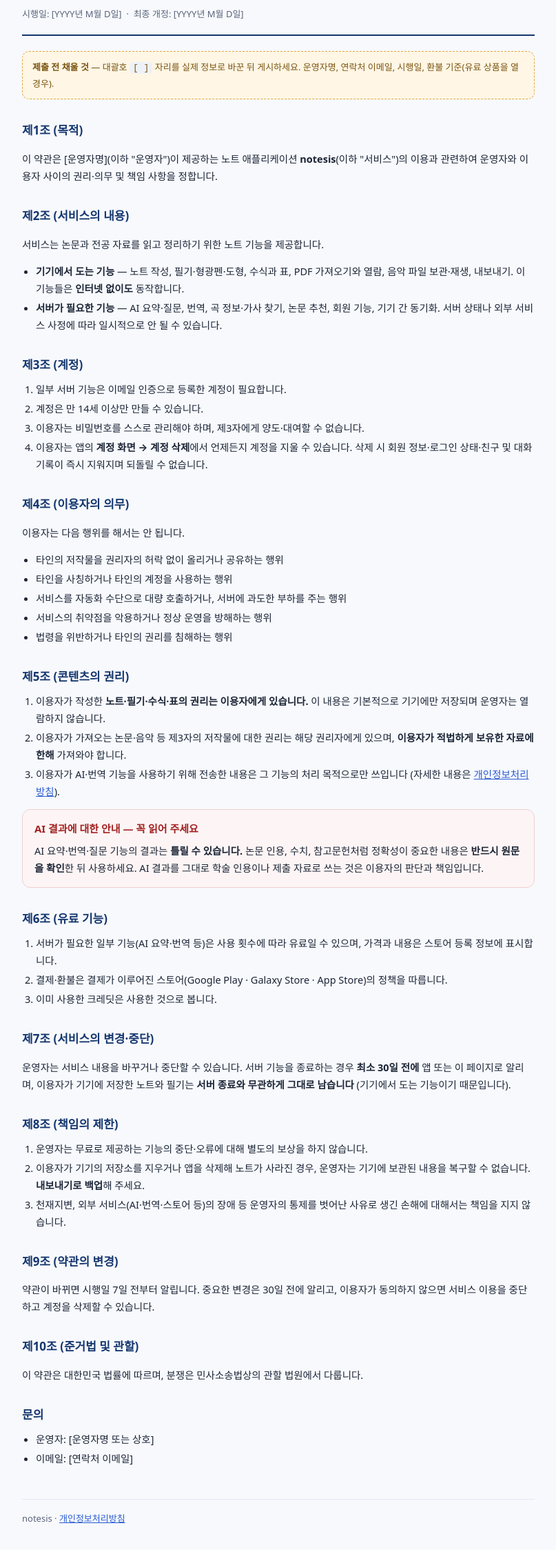
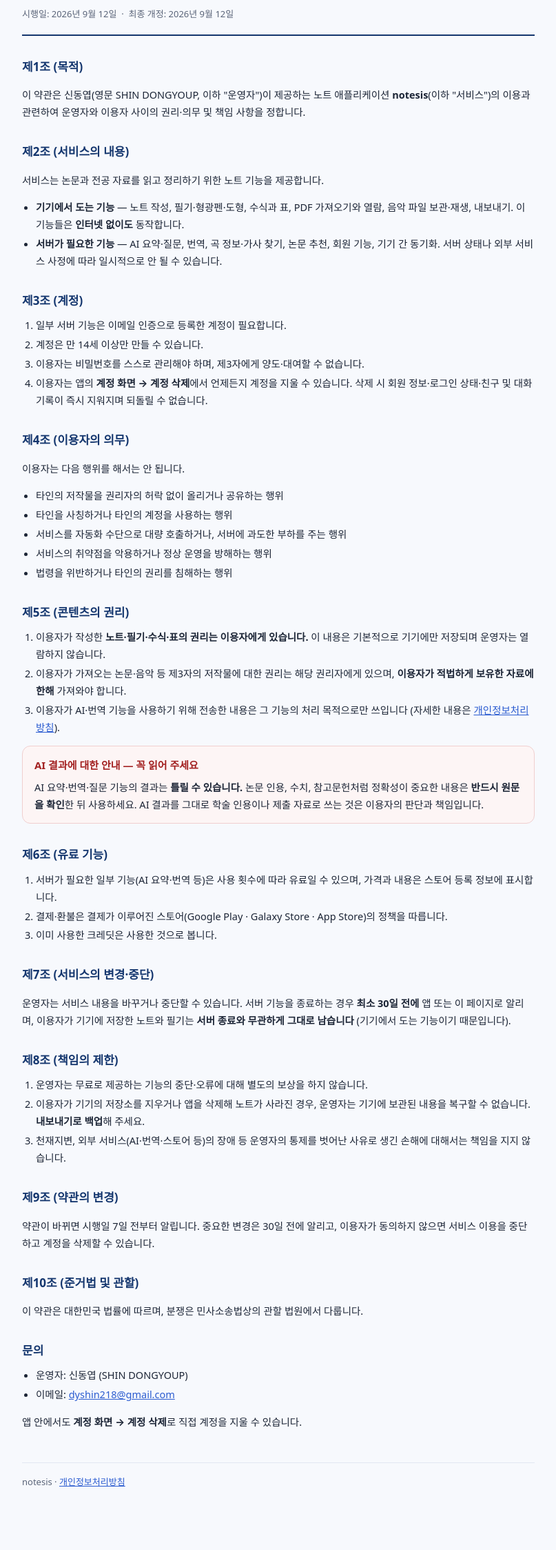
Before and after one commit to troy218/sdynotes, a website: page play/playstore/legal/terms.html in a window 1280 px wide. Shown: the part 111-2358 px from the top of the page at 69% size, without its empty margins (236-1043 px from the left). Drawn offline with Linux system fonts and the light colour scheme.

Commit message:
notesis · 운영자 정보 반영 (신동엽 SHIN DONGYOUP · dyshin218@gmail.com · 시행일 2026-09-12)
Co-authored-by: arena-agent <297053741+arena-agent@users.noreply.github.com>

```diff
--- a/play/playstore/legal/terms.html
+++ b/play/playstore/legal/terms.html
@@ -44,16 +44,11 @@
     notesis
   </div>
   <h1>이용약관</h1>
-  <div class="meta">시행일: [YYYY년 M월 D일] &nbsp;·&nbsp; 최종 개정: [YYYY년 M월 D일]</div>
+  <div class="meta">시행일: 2026년 9월 12일 &nbsp;·&nbsp; 최종 개정: 2026년 9월 12일</div>
 </header>
 
-<div class="draft">
-  <b>제출 전 채울 것</b> — 대괄호 <code>[ ]</code> 자리를 실제 정보로 바꾼 뒤 게시하세요.
-  운영자명, 연락처 이메일, 시행일, 환불 기준(유료 상품을 열 경우).
-</div>
-
 <h2>제1조 (목적)</h2>
-<p>이 약관은 [운영자명](이하 "운영자")이 제공하는 노트 애플리케이션 <b>notesis</b>(이하 "서비스")의
+<p>이 약관은 신동엽(영문 SHIN DONGYOUP, 이하 "운영자")이 제공하는 노트 애플리케이션 <b>notesis</b>(이하 "서비스")의
 이용과 관련하여 운영자와 이용자 사이의 권리·의무 및 책임 사항을 정합니다.</p>
 
 <h2>제2조 (서비스의 내용)</h2>
@@ -135,9 +130,10 @@
 
 <h2>문의</h2>
 <ul>
-  <li>운영자: [운영자명 또는 상호]</li>
-  <li>이메일: [연락처 이메일]</li>
+  <li>운영자: 신동엽 (SHIN DONGYOUP)</li>
+  <li>이메일: <a href="mailto:dyshin218@gmail.com">dyshin218@gmail.com</a></li>
 </ul>
+<p>앱 안에서도 <b>계정 화면 → 계정 삭제</b>로 직접 계정을 지울 수 있습니다.</p>
 
 <footer>
   notesis · <a href="/privacy">개인정보처리방침</a>
```
Also changed, not shown: play/playstore/docs/listing.md (+4 -2 lines), play/playstore/legal/privacy.html (+6 -8 lines).
